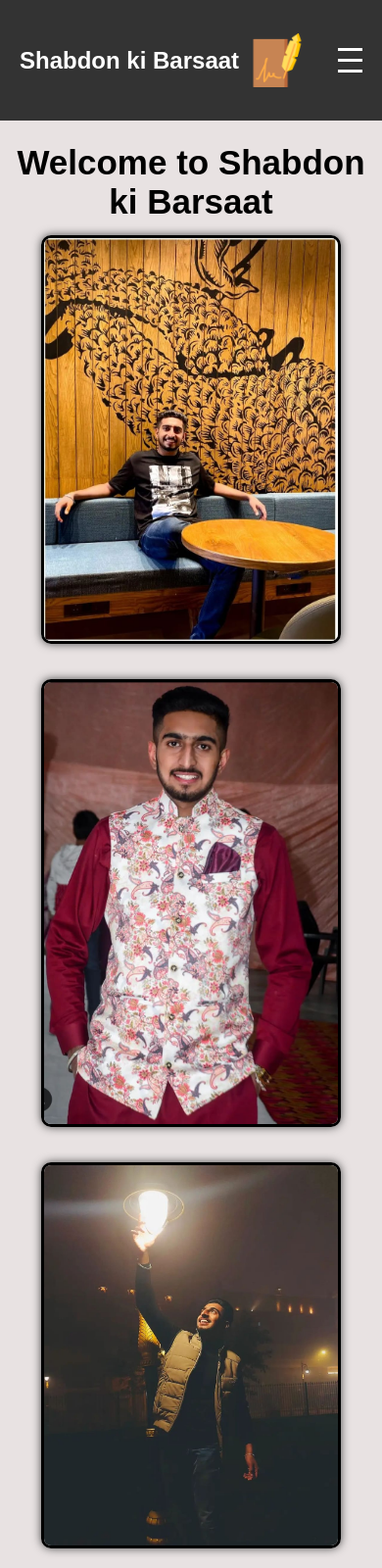
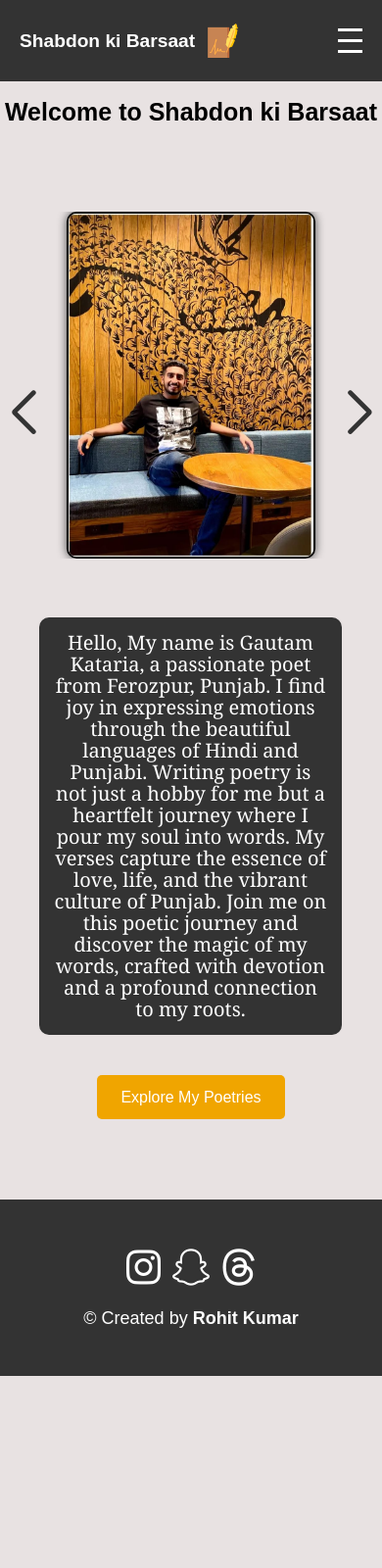
Before and after one commit to callmerohit/shabdokibarsaat, a plain HTML site: page index.html in a window 390 px wide. Shown: the top 1600 px of the page at 98% size. After the commit the page ends 1404 px from the top, so only its background shows below. Drawn offline with nearby package versions, Linux system fonts and the light colour scheme.

Commit message:
Add files via upload

```diff
--- a/index.html
+++ b/index.html
@@ -5,12 +5,13 @@
   <meta name="viewport" content="width=device-width, initial-scale=1.0">
   <title>Shabdon ki Barsaat</title>
   <link rel="icon" href="/images/signature.png" type="image/x-icon">
+  <link rel="stylesheet" href="https://unpkg.com/swiper/swiper-bundle.min.css">
   <link rel="stylesheet" href="styles.css">
   <link rel="stylesheet" href="https://cdnjs.cloudflare.com/ajax/libs/font-awesome/6.5.1/css/all.min.css">
 </head>
 <body>
   <nav class="navbar" id="home">
-    <div class="navbar-logo">Shabdon ki Barsaat</div>
+    <div class="navbar-logo"><a href="#home">Shabdon ki Barsaat</a></div>
     <img class="logo" src="/images/signature.png" alt="NavbarLogo">
     <ul class="navbar-links">
       <li><a href="/pages/poetries.html" >Poetries</a></li>
@@ -35,24 +36,41 @@
             <img src="/images/HomeImages/homeImage4.jpg" alt="Photo 4" class="gallery-photo">
         </div>
     </div>
+    <div class="swiper-container">
+        <div class="swiper-wrapper">
+            <div class="swiper-slide">
+                <img src="/images/HomeImages/homeImage1.jpg" alt="Photo 1">
+            </div>
+            <div class="swiper-slide">
+                <img src="/images/HomeImages/homeImage2.jpg" alt="Photo 2">
+            </div>
+            <div class="swiper-slide">
+                <img src="/images/HomeImages/homeImage3.jpg" alt="Photo 3">
+            </div>
+            <div class="swiper-slide">
+                <img src="/images/HomeImages/homeImage4.jpg" alt="Photo 4">
+            </div>
+        </div>
+        <div class="swiper-button-next"></div>
+        <div class="swiper-button-prev"></div>
+    </div>
+
       <div class="introduction">
         <p>Hello, My name is Gautam Kataria, a passionate poet from Ferozpur, Punjab. I find joy in expressing emotions through the beautiful languages of Hindi and Punjabi. Writing poetry is not just a hobby for me but a heartfelt journey where I pour my soul into words. My verses capture the essence of love, life, and the vibrant culture of Punjab. Join me on this poetic journey and discover the magic of my words, crafted with devotion and a profound connection to my roots.</p>
       </div>
     <a href="/pages/poetries.html" class="btn">Explore My Poetries</a>
     </section>
-
   <footer>
     <ul class="social-links">
       <div class="footer-icons">
           <a href="https://www.instagram.com/shabdonkibarsaat?igsh=ajQ3aXRiNnp3b21k" title="Instagram"><i class="fa-brands fa-instagram"></i></a>
           <a href="https://www.snapchat.com/add/kataria.g09?share_id=tokyC8Q5foA&locale=en-IN" title="Snapchat"><i class="fa-brands fa-snapchat"></i></a>
           <a href="https://www.threads.net/@___gautam09___09" title="Thread"><i class="fa-brands fa-threads"></i></a>
-          <a href=""  title="Twitter"><i class="fa-brands fa-twitter"></i></a>
       </div>
-      <p>© Created by <a href="https://callmerohit.github.io/My-Portfolio/" target="_blank"><b>Rohit Kumar</b></a></p>
+      <p>© Created by <a href="https://rohit-kumar-netlify.netlify.app/" target="_blank"><b>Rohit Kumar</b></a></p>
     </ul>
   </footer>
-
+<script src="https://unpkg.com/swiper/swiper-bundle.min.js"></script>
   <script src="script.js"></script>
 </body>
 </html>
--- a/script.js
+++ b/script.js
@@ -8,7 +8,6 @@ document.addEventListener("DOMContentLoaded", function() {
     });
   });
 
-
 // Function to open image in fullscreen mode
 function openFullscreen(image) {
   var fullscreenDiv = document.createElement("div");
@@ -17,9 +16,55 @@ function openFullscreen(image) {
   img.src = image.src;
   fullscreenDiv.appendChild(img);
   document.body.appendChild(fullscreenDiv);
-
-  // Close fullscreen mode on clicking outside the image
   fullscreenDiv.onclick = function() {
     document.body.removeChild(fullscreenDiv);
   };
 }
+
+//Swiper
+var swiper;
+function initSwiper() {
+    swiper = new Swiper('.swiper-container', {
+        loop: true,
+        pagination: {
+            el: '.swiper-pagination',
+            clickable: true,
+        },
+        navigation: {
+            nextEl: '.swiper-button-next',
+            prevEl: '.swiper-button-prev',
+        },
+    });
+}
+var swiper;
+function initSwiper() {
+    swiper = new Swiper('.swiper-container', {
+        loop: true,
+        pagination: {
+            el: '.swiper-pagination',
+            clickable: true,
+        },
+        navigation: {
+            nextEl: '.swiper-button-next',
+            prevEl: '.swiper-button-prev',
+        },
+    });
+}
+function checkScreenSize() {
+    if (window.innerWidth < 768) {
+        if (!swiper) {
+            initSwiper();
+        }
+        document.querySelector('.photo-gallery').style.display = 'none';
+        document.querySelector('.swiper-container').style.display = 'block';
+    } else {
+        if (swiper) {
+            swiper.destroy(true, true);
+            swiper = null;
+        }
+        document.querySelector('.photo-gallery').style.display = 'block';
+        document.querySelector('.swiper-container').style.display = 'none';
+    }
+}
+window.addEventListener('load', checkScreenSize);
+window.addEventListener('resize', checkScreenSize);
--- a/styles.css
+++ b/styles.css
@@ -17,6 +17,11 @@ body {
     font-size: 1.5rem;
     font-weight: bold;
   }
+  .navbar-logo a{
+    text-decoration: none;
+    color: white;
+  }
+
 
   .navbar-links {
     list-style: none;
@@ -63,7 +68,6 @@ body {
   .homeHeading h1{
     font-size: 45px;
   }
-                                        /* Home Images */
 .photo-gallery {
   text-align: center;
   padding: 0px 20px;
@@ -104,7 +108,7 @@ body {
     text-decoration: none;
     border-radius: 5px;
     position: relative;
-    bottom: 100px;
+    bottom: 25px;
     text-align: center;
   }
   .btn:hover{
@@ -119,12 +123,13 @@ body {
     font-size: 50px;
   }
   .introduction p {
-    font-family: cursive;
+    font-family: Georgia, serif;
     font-size: 20px;
     background-color: #333;
     color: white;
     width: 98%;
     padding: 15px;
+    line-height: 30px;
     border-radius: 10px;
     position: relative;
     bottom: 80px;
@@ -158,18 +163,61 @@ body {
   .footer-icons{
     font-size: 40px;
   }
+
+
+
+  .photo-gallery {
+    display: block;
+}
+
+.swiper-container {
+    display: none;
+    width: 100%;
+    height: 100%;
+    overflow: hidden;
+}
+
+.swiper-slide {
+    display: flex;
+    justify-content: center;
+    align-items: center;
+}
+
+.swiper-slide img {
+    max-width: 100%;
+    height: auto;
+    height: 350px;
+    width: 250px;
+    border: 2px solid black;
+    box-shadow: 0 0 10px #4a4a4a;
+    border-radius: 10px;
+}
+
+.swiper-button-next, .swiper-button-prev {
+    color: #333;
+    font-weight: bolder;
+  }
+
+@media (max-width: 768px) {
+    .photo-gallery {
+        display: none;
+    }
+}
   @media screen and (max-width: 768px) {
+    .navbar {
+      padding: 25px 20px;
+    }
     .navbar-links {
       display: none;
-      flex-direction: column;
       width: 100%;
       position: absolute;
-      top: 122px;
+      top: 83px;
       left: -100%;
       background-color: #333;
-      transition: all 0.5s ease;
+      transition: all .5s ease;
       padding-bottom: 5px;
       z-index: 100;
+      flex-direction: column;
     }
 
     .navbar-links li {
@@ -180,6 +228,15 @@ body {
     .navbar-links a {
       font-size: 1.2rem;
     }
+    .navbar-logo {
+      font-size: 1.2rem;
+    }
+    .logo{
+      height:35px;
+      width: 35px;
+      position: absolute;
+      left:210px;
+    }
 
     .navbar-toggle {
       display: flex;
@@ -189,11 +246,13 @@ body {
         max-width: 300px;
       }
       .homeHeading h1{
-        font-size: 35px;
+        font-size: 25px;
       }
       .introduction p {
         width: 90%;
-        font-size: 15px;
-        line-height: 20px;
+        font-size: 20px;
+        line-height: 22px;
+        position: relative;
+        bottom: 10px;
       }
   }
```
Also changed, not shown: pages/achievements.html (+2 -3 lines), pages/books.html (+2 -3 lines), pages/poetries.html (+2 -3 lines), styles/poetries.css (+4 -3 lines). Lines whose indentation alone changed are shown as unchanged.
